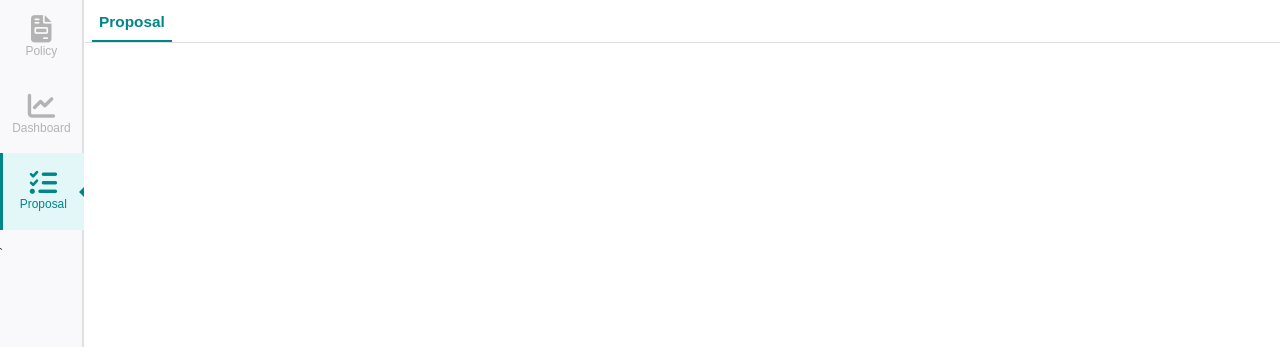
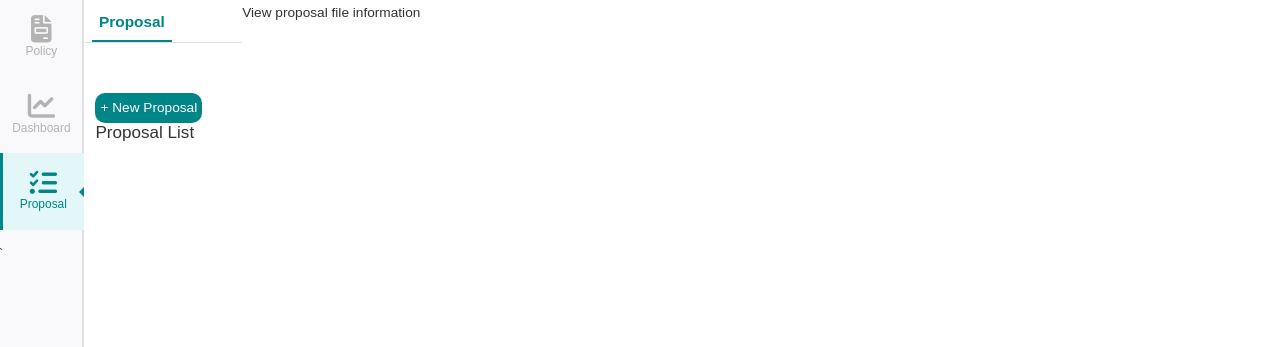
Before and after one commit to yuyu0403/eec_frontend, a Flask app: page /generic_classifier/proposal in a window 1280 px wide. Shown: the part 73-420 px from the top of the page. Run offline with Flask 3, Linux system fonts and the light colour scheme; some libraries are stand-ins or nearby versions; some web fonts are replaced.

Commit message:
proposal

```diff
--- a/src/static/dist/css/generic_classifier/proposal/main.css
+++ b/src/static/dist/css/generic_classifier/proposal/main.css
@@ -0,0 +1,15 @@
+.proposal_container{
+    display: flex;
+}
+
+.proposal_addbtn{
+    color: white;
+    background-color: #008687;
+    border: none;
+    border-radius: 10px;
+    padding: 5px;
+}
+
+.proposal_content{
+    padding: 50px 40px 10px 10px;
+}
--- a/src/templates/generic_classifier/proposal/main.html
+++ b/src/templates/generic_classifier/proposal/main.html
@@ -2,9 +2,23 @@
 <link rel="stylesheet" href="{{ STATIC_BASE }}/static/dist/css/generic_classifier/proposal/main.css?v={{ ASSET_VERSION }}" />
 {% endblock %} {% block content %}
 <div class="content-wrapper pt-1" id="default_page">
-    <div class="w-100 title_column">
-        <label class="currently">Proposal</label>
+    <div class="w-100 h-100 proposal_container">
+        <div class="w-80 proposal_con">
+            <div class="w-100 title_column">
+                <label class="currently">Proposal</label>
+            </div>
+            <div class="proposal_content">
+                <button class="proposal_addbtn"> + New Proposal </button>
+                <br>
+                <h5>Proposal List</h5>
+            </div>
+        </div>
+
+        <div class="w-20 file_information">
+            <p>View proposal file information</p>
+        </div>
     </div>
+
 </div>
 
 {% endblock %} {% block customized_js %}
```
